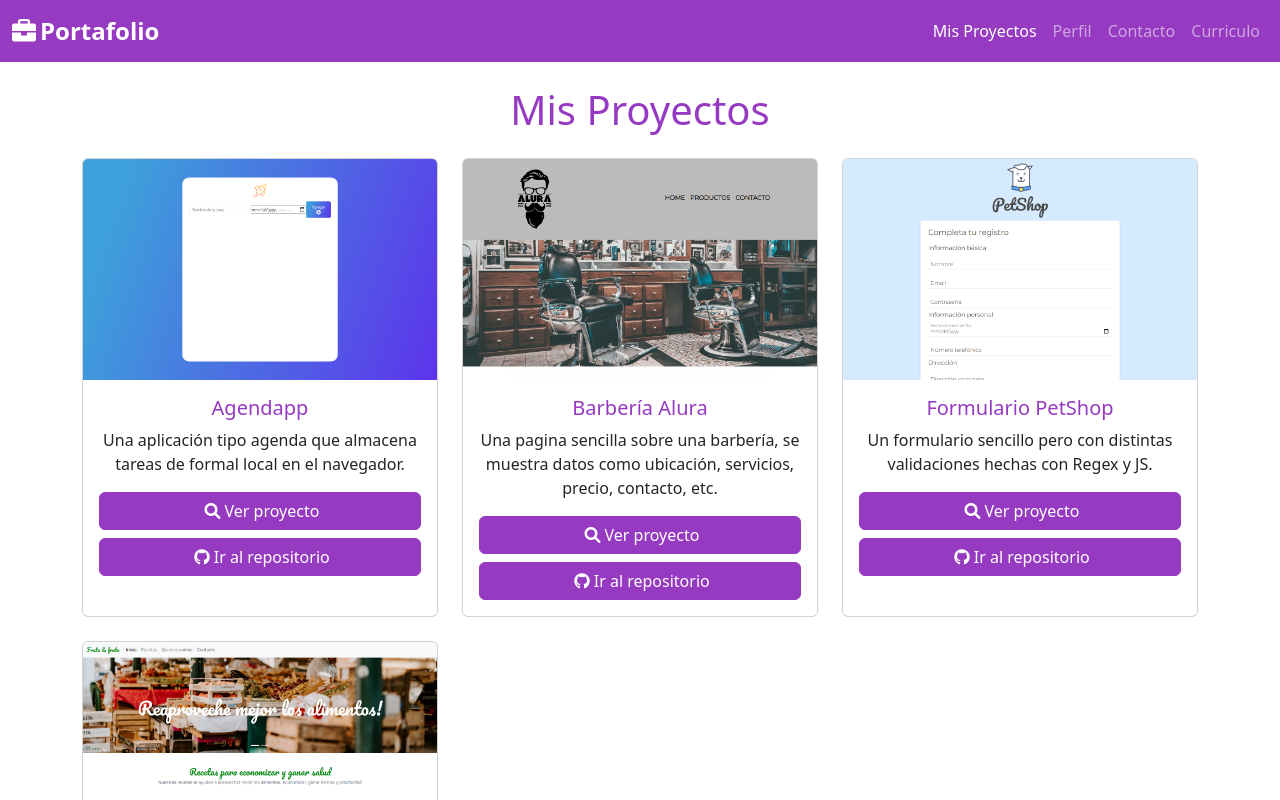
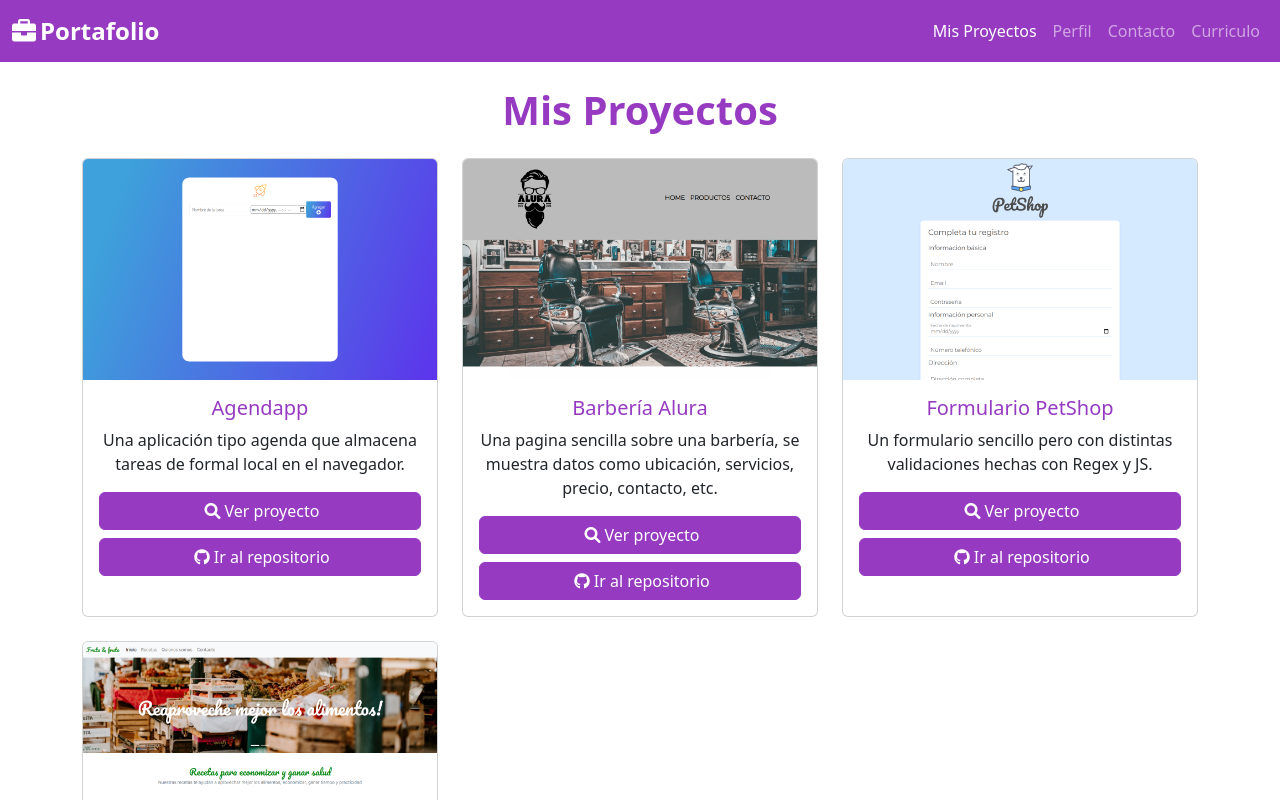
Before and after one commit to Pabloamedias/portfolio-react-ts, a React (Vite) app: page / in a window 1280 px wide. Shown: the top 800 px of the page. Built offline with nearby package versions, Linux system fonts and the light colour scheme.

Commit message:
minor fix on index title

```diff
--- a/src/pages/Index.tsx
+++ b/src/pages/Index.tsx
@@ -4,7 +4,7 @@ import  "../assets/styles.css"
 const Index = () => {
   return (
     <>
-      <h1 className="text-center m-4 font-purple">Mis Proyectos</h1>
+      <h1 className="text-center fw-bold m-4 font-purple ">Mis Proyectos</h1>
       <ListOfProjects projects={actualProjects} />
     </>
   );
```
